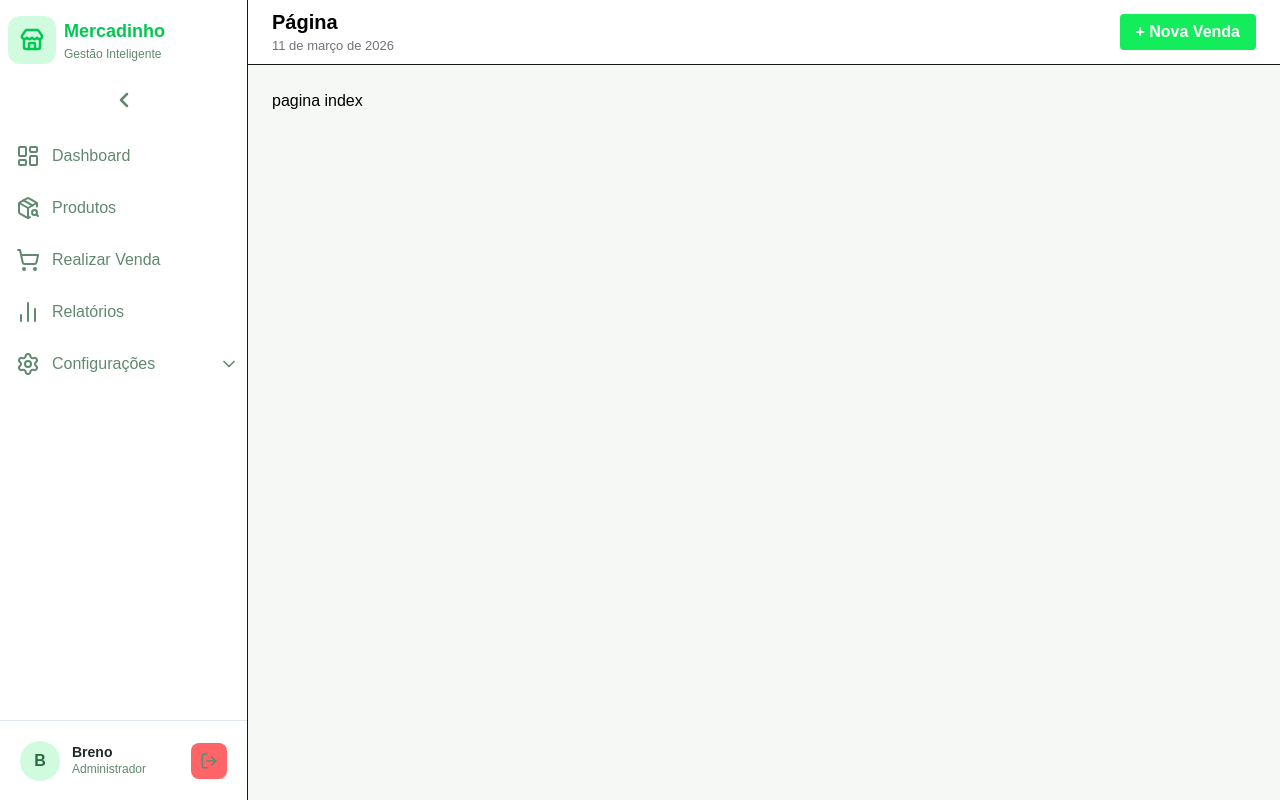
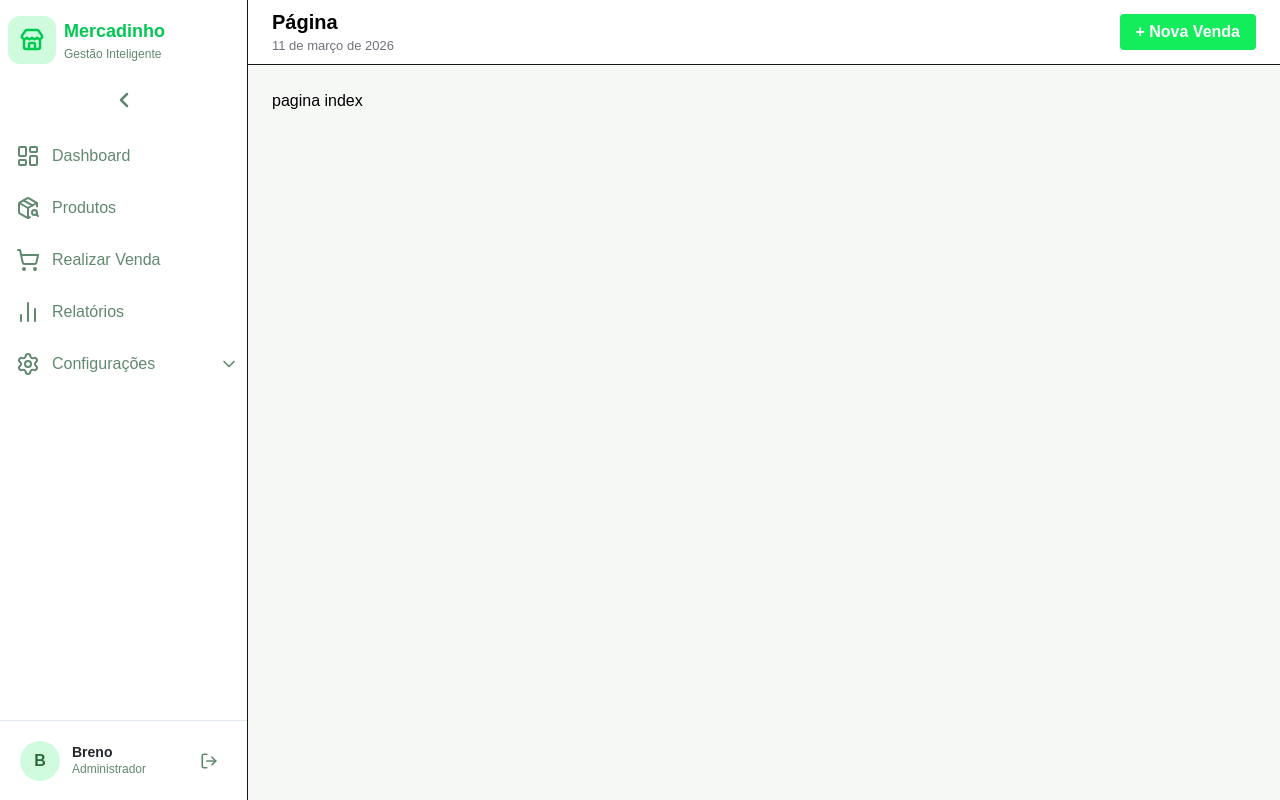
Before and after one commit to breno-facanha/mercadinho-web, a Next.js app: page / in a window 1280 px wide. Built offline with nearby package versions, Linux system fonts and the light colour scheme.

Commit message:
alterando a cor do bg

```diff
--- a/src/components/Pagina/Pagina.tsx
+++ b/src/components/Pagina/Pagina.tsx
@@ -69,7 +69,7 @@ export default function Pagina(props: PaginaProps) {
                                 </div>
 
                                 <button
-                                    className="bg-red-400 h-9 w-9 rounded-lg text-[#61896F] hover:bg-[#E7FDEE] hover:text-green-600 transition-colors flex items-center justify-center"
+                                    className="h-9 w-9 rounded-lg text-[#61896F] hover:bg-[#E7FDEE] hover:text-green-600 transition-colors flex items-center justify-center"
                                     title="Sair"
                                     aria-label="Sair"
                                     onClick={() => router.push("/login")}
```
